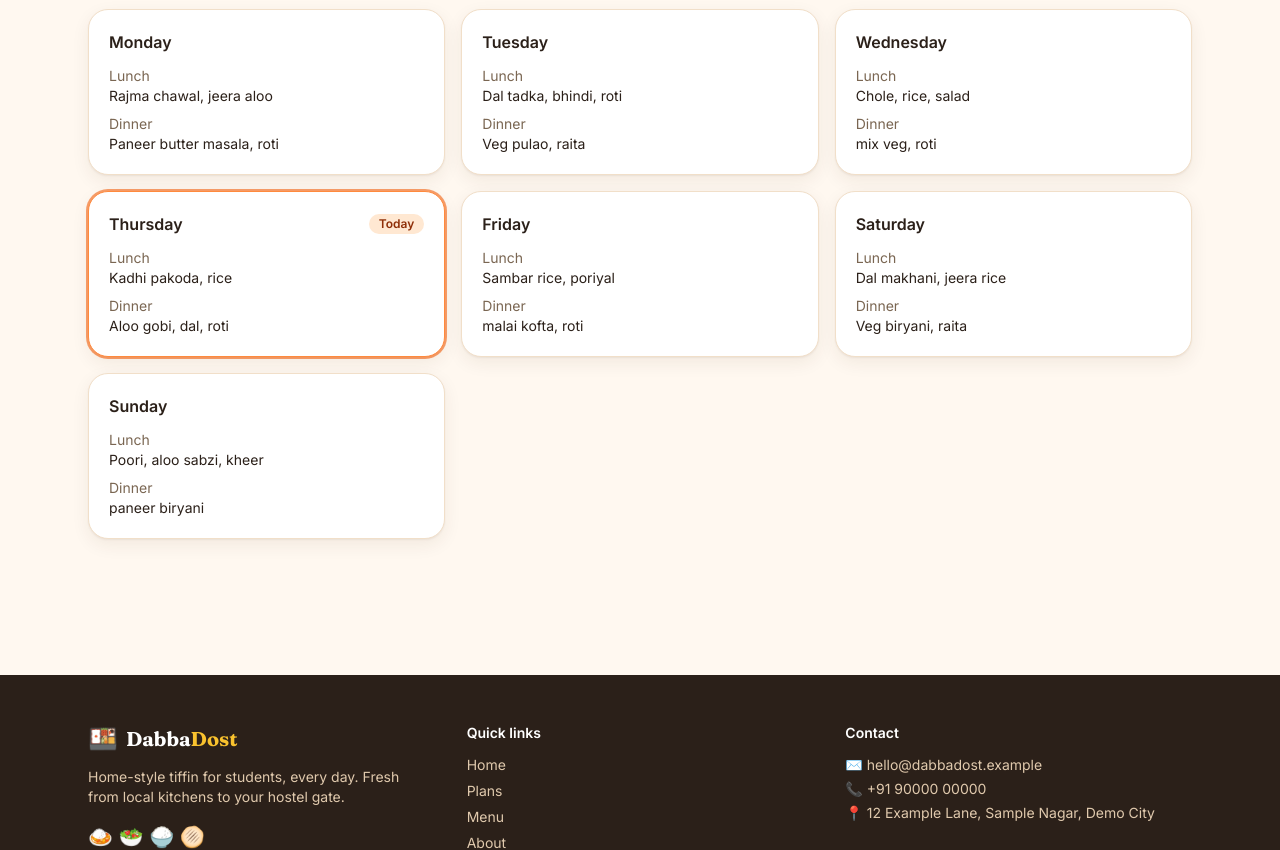
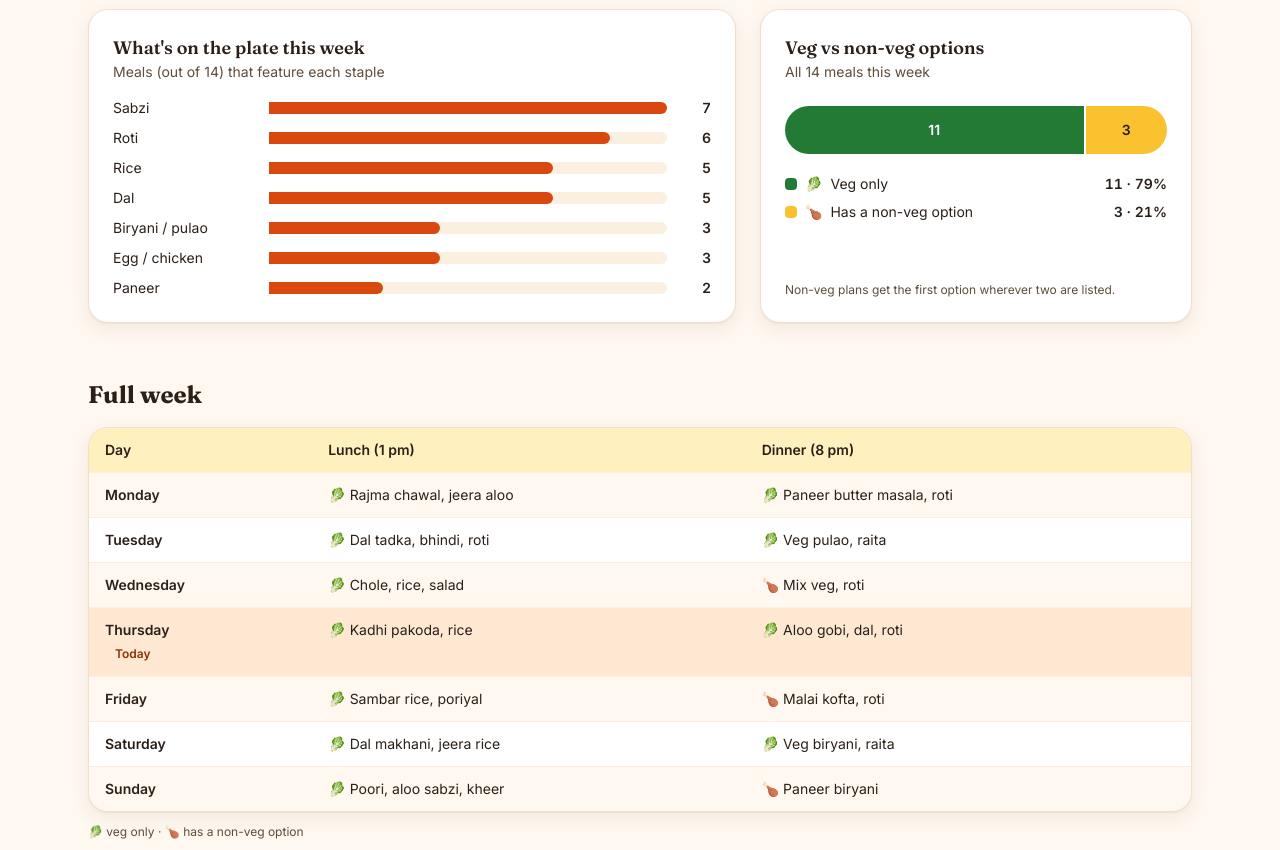
Before and after one commit to NikhilK905/Tiffin-mate, a React (Vite) app: page /menu in a window 1280 px wide. Shown: the part 660-1510 px from the top of the page. Built offline with nearby package versions, Linux system fonts and the light colour scheme.

Commit message:
Claude Code 3: work on its files

```diff
--- a/src/lib/menu.js
+++ b/src/lib/menu.js
@@ -1,7 +1,35 @@
 export const todayName = () => new Date().toLocaleDateString('en-US', { weekday: 'long' });
 
+const capitalize = (s) => s.charAt(0).toUpperCase() + s.slice(1);
+
 // Menu items list two options as "non-veg / veg"; items with one option are the same for everyone.
+export const hasNonVegOption = (text) => text.includes(' / ');
+
 export const pickDish = (text, diet) => {
   const [first, second] = text.split(' / ');
-  return second === undefined || diet === 'nonveg' ? first : second;
+  return capitalize(second === undefined || diet === 'nonveg' ? first : second);
 };
+
+// Staples counted by keyword over every meal (a meal counts once per staple, whichever option mentions it).
+const STAPLES = [
+  ['Roti', /roti|poori/i],
+  ['Rice', /rice|chawal/i],
+  ['Dal', /dal|sambar|kadhi/i],
+  ['Sabzi', /sabzi|aloo|gobi|bhindi|poriyal|mix veg|kofta/i],
+  ['Paneer', /paneer/i],
+  ['Biryani / pulao', /biryani|pulao/i],
+  ['Egg / chicken', /egg|chicken/i],
+];
+
+export const mealsOf = (menu) => menu.flatMap((m) => [m.lunch, m.dinner]);
+
+export const countStaples = (menu) => {
+  const meals = mealsOf(menu);
+  return STAPLES.map(([name, re]) => ({ name, count: meals.filter((t) => re.test(t)).length })).sort((a, b) => b.count - a.count);
+};
+
+export const dietSplit = (menu) => {
+  const meals = mealsOf(menu);
+  const nonVeg = meals.filter(hasNonVegOption).length;
+  return { vegOnly: meals.length - nonVeg, nonVeg, total: meals.length };
+};
--- a/src/pages/Menu.jsx
+++ b/src/pages/Menu.jsx
@@ -3,13 +3,67 @@ import { useSelector } from 'react-redux';
 import Photo from '../components/Photo';
 import { SkeletonGrid } from '../components/PlanCard';
 import { images } from '../lib/images';
-import { pickDish, todayName } from '../lib/menu';
+import { countStaples, dietSplit, hasNonVegOption, pickDish, todayName } from '../lib/menu';
+
+// Horizontal bars: one series, so no legend; the title names it and every bar carries its value.
+function StapleChart({ staples, total }) {
+  const max = Math.max(1, ...staples.map((s) => s.count));
+  return (
+    <figure className="card" aria-labelledby="staples-title">
+      <figcaption id="staples-title" className="font-display text-lg font-semibold">What's on the plate this week</figcaption>
+      <p className="muted text-sm">Meals (out of {total}) that feature each staple</p>
+      <ul className="mt-4 space-y-2.5">
+        {staples.map(({ name, count }) => (
+          <li key={name} className="grid grid-cols-[7.5rem_1fr_2rem] items-center gap-3 text-sm sm:grid-cols-[9rem_1fr_2rem]">
+            <span>{name}</span>
+            <span className="h-3 rounded-r-full bg-stone-100 dark:bg-stone-800" aria-hidden="true">
+              <span className="block h-full rounded-r-full bg-orange-600" style={{ width: `${(count / max) * 100}%` }} />
+            </span>
+            <span className="text-right font-semibold tabular-nums">{count}</span>
+          </li>
+        ))}
+      </ul>
+    </figure>
+  );
+}
+
+// Stacked bar with a 2px surface gap between segments; counts are written out, not colour-only.
+function DietSplit({ split: { vegOnly, nonVeg, total } }) {
+  const parts = [
+    { label: 'Veg only', count: vegOnly, icon: '🥬', bar: 'bg-green-700 text-white' },
+    { label: 'Has a non-veg option', count: nonVeg, icon: '🍗', bar: 'bg-turmeric-400 text-stone-900' },
+  ];
+  return (
+    <figure className="card flex flex-col" aria-labelledby="split-title">
+      <figcaption id="split-title" className="font-display text-lg font-semibold">Veg vs non-veg options</figcaption>
+      <p className="muted text-sm">All {total} meals this week</p>
+      <div className="mt-6 flex h-12 gap-0.5 overflow-hidden rounded-full" role="img" aria-label={parts.map((p) => `${p.label}: ${p.count} of ${total}`).join(', ')}>
+        {parts.filter((p) => p.count > 0).map((p) => (
+          <div key={p.label} className={`flex items-center justify-center text-sm font-bold ${p.bar}`} style={{ flexGrow: p.count, flexBasis: 0 }}>{p.count}</div>
+        ))}
+      </div>
+      <ul className="mt-5 space-y-2 text-sm">
+        {parts.map((p) => (
+          <li key={p.label} className="flex items-center gap-2">
+            <span aria-hidden="true" className={`h-3 w-3 rounded-sm ${p.bar.split(' ')[0]}`} />
+            <span aria-hidden="true">{p.icon}</span>
+            <span>{p.label}</span>
+            <span className="ml-auto font-semibold tabular-nums">{p.count} · {Math.round((p.count / total) * 100)}%</span>
+          </li>
+        ))}
+      </ul>
+      <p className="muted mt-auto pt-4 text-xs">Non-veg plans get the first option wherever two are listed.</p>
+    </figure>
+  );
+}
 
 export default function Menu() {
   const { menu, status } = useSelector((s) => s.catalog);
   const today = todayName();
   const [day, setDay] = useState(today);
   const [diet, setDiet] = useState('veg');
+  const staples = countStaples(menu);
+  const split = dietSplit(menu);
   const selected = menu.find((m) => m.day === day) ?? menu[0];
 
   return (
@@ -71,21 +125,46 @@ export default function Menu() {
             </div>
           </div>
 
+          <h2 className="mt-14 font-display text-2xl font-bold">Menu at a glance</h2>
+          <div className="mt-4 grid gap-6 lg:grid-cols-[3fr_2fr]">
+            <StapleChart staples={staples} total={split.total} />
+            <DietSplit split={split} />
+          </div>
+
           <h2 className="mt-14 font-display text-2xl font-bold">Full week</h2>
-          <div className="mt-4 grid gap-4 sm:grid-cols-2 lg:grid-cols-3">
-            {menu.map((m) => (
-              <article key={m.day} className={`card card-hover p-5 ${m.day === today ? 'border-orange-400 ring-2 ring-orange-500/60' : ''}`}>
-                <h3 className="flex items-center justify-between font-semibold">
-                  {m.day}
-                  {m.day === today && <span className="badge-brand">Today</span>}
-                </h3>
-                <dl className="mt-3 space-y-2 text-sm">
-                  <div><dt className="text-stone-500">Lunch</dt><dd>{pickDish(m.lunch, diet)}</dd></div>
-                  <div><dt className="text-stone-500">Dinner</dt><dd>{pickDish(m.dinner, diet)}</dd></div>
-                </dl>
-              </article>
-            ))}
+          <div className="card mt-4 overflow-clip p-0">
+            <table className="w-full text-left text-sm">
+              <caption className="sr-only">Weekly menu for the {diet === 'veg' ? 'veg' : 'non-veg'} diet</caption>
+              <thead>
+                <tr>
+                  {['Day', 'Lunch (1 pm)', 'Dinner (8 pm)'].map((h) => (
+                    <th key={h} scope="col" className="sticky top-[61px] z-[5] bg-turmeric-100 px-3 py-3 font-semibold sm:px-4 dark:bg-stone-800">{h}</th>
+                  ))}
+                </tr>
+              </thead>
+              <tbody>
+                {menu.map((m) => (
+                  <tr key={m.day} className={`border-t border-stone-100 dark:border-stone-800 ${m.day === today ? 'bg-orange-100 dark:bg-orange-900/20' : 'odd:bg-stone-50 dark:odd:bg-stone-900/60'}`}>
+                    <th scope="row" className="px-3 py-3 align-top font-semibold sm:px-4">
+                      <span className="sm:hidden">{m.day.slice(0, 3)}</span>
+                      <span className="hidden sm:inline">{m.day}</span>
+                      {m.day === today && <span className="badge-brand mt-1 block w-fit">Today</span>}
+                    </th>
+                    {[m.lunch, m.dinner].map((meal, i) => (
+                      <td key={i} className="px-3 py-3 align-top sm:px-4">
+                        <span title={hasNonVegOption(meal) ? 'Has a non-veg option' : 'Veg only'} className="mr-1">
+                          <span aria-hidden="true">{hasNonVegOption(meal) ? '🍗' : '🥬'}</span>
+                          <span className="sr-only">{hasNonVegOption(meal) ? 'Has a non-veg option: ' : 'Veg only: '}</span>
+                        </span>
+                        {pickDish(meal, diet)}
+                      </td>
+                    ))}
+                  </tr>
+                ))}
+              </tbody>
+            </table>
           </div>
+          <p className="muted mt-3 text-xs">🥬 veg only · 🍗 has a non-veg option</p>
         </>
       )}
     </section>
```
Also changed, not shown: 1 other file (tests, documents, lock files or other folders).
